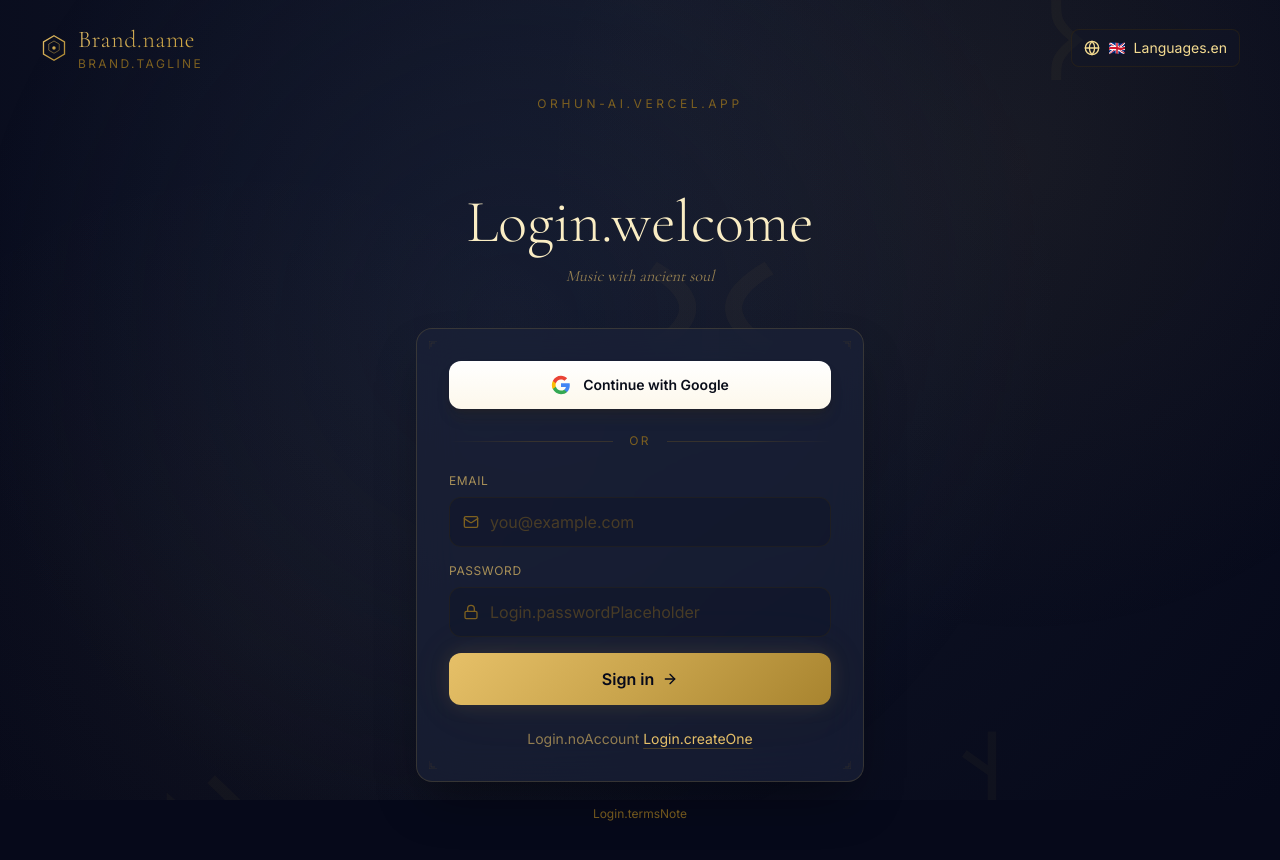
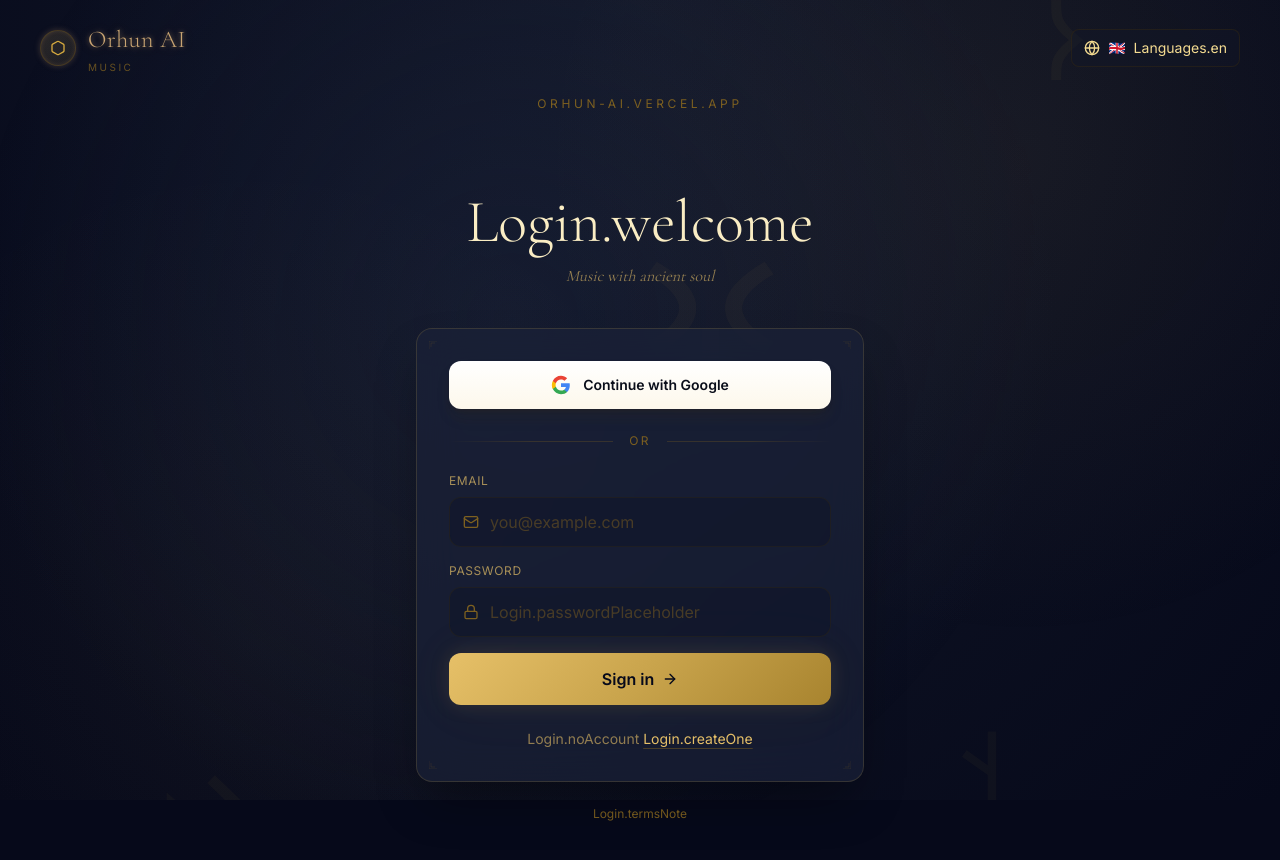
Before and after one commit to iftikhor-coder/orhun-ai, a Next.js app in the folder frontend/: page /en/login in a window 1280 px wide. Shown: the top 860 px of the page. Built offline with nearby package versions, Linux system fonts and the light colour scheme.

Commit message:
day 3: features + brand glow

```diff
--- a/frontend/components/logo.tsx
+++ b/frontend/components/logo.tsx
@@ -1,48 +1,115 @@
 'use client';
 
 import { useTranslations } from 'next-intl';
+import { Hexagon } from 'lucide-react';
 import { cn } from '@/lib/utils';
 
 interface LogoProps {
+  size?: 'sm' | 'md' | 'lg';
   className?: string;
-  size?: 'sm' | 'md' | 'lg';
-  showTagline?: boolean;
 }
 
-export function Logo({ className, size = 'md', showTagline = true }: LogoProps) {
+const SIZES = {
+  sm: { box: 'h-7 w-7',  icon: 'h-3.5 w-3.5', name: 'text-lg',  tagline: 'text-[9px]'  },
+  md: { box: 'h-9 w-9',  icon: 'h-4 w-4',     name: 'text-2xl', tagline: 'text-[10px]' },
+  lg: { box: 'h-12 w-12', icon: 'h-6 w-6',    name: 'text-3xl', tagline: 'text-xs'     },
+};
+
+export function Logo({ size = 'md', className }: LogoProps) {
   const t = useTranslations('Brand');
-
-  const sizes = {
-    sm: { name: 'text-base', tagline: 'text-[10px]', mark: 'h-5 w-5' },
-    md: { name: 'text-2xl', tagline: 'text-xs', mark: 'h-7 w-7' },
-    lg: { name: 'text-4xl', tagline: 'text-sm', mark: 'h-10 w-10' },
-  };
+  const s = SIZES[size];
 
   return (
-    <div className={cn('flex items-center gap-2.5', className)}>
-      <svg viewBox="0 0 32 32" fill="none" xmlns="http://www.w3.org/2000/svg" className={cn(sizes[size].mark, 'flex-shrink-0')}>
-        <defs>
-          <linearGradient id="goldGrad" x1="0%" y1="0%" x2="100%" y2="100%">
-            <stop offset="0%" stopColor="#e6c068" />
-            <stop offset="50%" stopColor="#c9a44c" />
-            <stop offset="100%" stopColor="#a8842f" />
-          </linearGradient>
-        </defs>
-        <path d="M16 2 L28 9 L28 23 L16 30 L4 23 L4 9 Z" stroke="url(#goldGrad)" strokeWidth="1.5" fill="none" />
-        <path d="M16 8 L22 11.5 L22 18.5 L16 22 L10 18.5 L10 11.5 Z" stroke="url(#goldGrad)" strokeWidth="1" fill="none" opacity="0.6" />
-        <circle cx="16" cy="16" r="2" fill="url(#goldGrad)" />
-      </svg>
+    <>
+      <style>{`
+        @keyframes orhun-fire-glow {
+          0%, 100% {
+            text-shadow:
+              0 0 4px rgba(212, 165, 116, 0.4),
+              0 0 8px rgba(212, 165, 116, 0.25);
+            color: #c8a574;
+            filter: brightness(0.92);
+          }
+          25% {
+            text-shadow:
+              0 0 10px rgba(245, 200, 130, 0.6),
+              0 0 20px rgba(245, 200, 130, 0.4);
+            color: #e0b87a;
+            filter: brightness(1.1);
+          }
+          50% {
+            text-shadow:
+              0 0 16px rgba(255, 210, 130, 0.95),
+              0 0 32px rgba(255, 200, 100, 0.65),
+              0 0 48px rgba(255, 170, 60, 0.4),
+              0 0 64px rgba(255, 130, 30, 0.25);
+            color: #ffd28a;
+            filter: brightness(1.35);
+          }
+          75% {
+            text-shadow:
+              0 0 10px rgba(245, 200, 130, 0.6),
+              0 0 20px rgba(245, 200, 130, 0.4);
+            color: #e0b87a;
+            filter: brightness(1.1);
+          }
+        }
 
-      <div className="flex flex-col leading-none">
-        <span className={cn('font-display font-light tracking-wide text-gold-shine', sizes[size].name)}>
-          {t('name')}
-        </span>
-        {showTagline && (
-          <span className={cn('font-sans tracking-[0.2em] uppercase text-gold-700', sizes[size].tagline)}>
+        @keyframes orhun-icon-glow {
+          0%, 100% {
+            box-shadow:
+              0 0 6px rgba(212, 165, 116, 0.25),
+              inset 0 0 4px rgba(212, 165, 116, 0.15);
+          }
+          50% {
+            box-shadow:
+              0 0 14px rgba(255, 200, 100, 0.6),
+              0 0 28px rgba(255, 170, 60, 0.35),
+              inset 0 0 8px rgba(255, 210, 130, 0.3);
+          }
+        }
+
+        .orhun-fire-glow {
+          animation: orhun-fire-glow 5s ease-in-out infinite;
+          will-change: text-shadow, filter, color;
+        }
+
+        .orhun-icon-glow {
+          animation: orhun-icon-glow 5s ease-in-out infinite;
+        }
+      `}</style>
+
+      <div className={cn('flex items-center gap-3', className)}>
+        <div
+          className={cn(
+            'rounded-full bg-gradient-gold-soft border border-gold-700/40',
+            'flex items-center justify-center flex-shrink-0',
+            'orhun-icon-glow',
+            s.box
+          )}
+        >
+          <Hexagon className={cn('text-gold-400', s.icon)} />
+        </div>
+
+        <div className="flex flex-col leading-none">
+          <span
+            className={cn(
+              'font-display font-light orhun-fire-glow tracking-wide',
+              s.name
+            )}
+          >
+            {t('name')}
+          </span>
+          <span
+            className={cn(
+              'uppercase tracking-[0.25em] text-gold-700/80 mt-1.5',
+              s.tagline
+            )}
+          >
             {t('tagline')}
           </span>
-        )}
+        </div>
       </div>
-    </div>
+    </>
   );
 }
--- a/frontend/messages/az.json
+++ b/frontend/messages/az.json
@@ -1,4 +1,13 @@
 {
+  "Brand": {
+    "name": "Orhun AI",
+    "tagline": "MUSIQI"
+  },
+  "Nav": {
+    "home": "Əsas",
+    "create": "Yarat",
+    "explore": "Kəşf"
+  },
   "Login": {
     "title": "Orhun AI'a xoş gəlmisiniz",
     "subtitle": "Qədim ruhlu musiqi",
@@ -139,10 +148,24 @@
     "generic": "Nəsə səhv getdi. Yenidən cəhd edin."
   },
   "Genres": {
-    "pop": "Pop", "rock": "Rok", "hiphop": "Hip-Hop", "electronic": "Elektronik",
-    "jazz": "Caz", "classical": "Klassik", "rnb": "R&B", "country": "Kantri",
-    "folk": "Xalq", "metal": "Metal", "reggae": "Reggae", "blues": "Blyuz",
-    "lofi": "Lo-Fi", "ambient": "Ambient", "disco": "Disko", "funk": "Fank",
-    "house": "House", "techno": "Texno", "indie": "İndi"
+    "pop": "Pop",
+    "rock": "Rok",
+    "hiphop": "Hip-Hop",
+    "electronic": "Elektronik",
+    "jazz": "Caz",
+    "classical": "Klassik",
+    "rnb": "R&B",
+    "country": "Kantri",
+    "folk": "Xalq",
+    "metal": "Metal",
+    "reggae": "Reggae",
+    "blues": "Blyuz",
+    "lofi": "Lo-Fi",
+    "ambient": "Ambient",
+    "disco": "Disko",
+    "funk": "Fank",
+    "house": "House",
+    "techno": "Texno",
+    "indie": "İndi"
   }
 }
--- a/frontend/messages/en.json
+++ b/frontend/messages/en.json
@@ -1,4 +1,13 @@
 {
+  "Brand": {
+    "name": "Orhun AI",
+    "tagline": "MUSIC"
+  },
+  "Nav": {
+    "home": "Home",
+    "create": "Create",
+    "explore": "Explore"
+  },
   "Login": {
     "title": "Welcome to Orhun AI",
     "subtitle": "Music with ancient soul",
@@ -139,10 +148,24 @@
     "generic": "Something went wrong. Please try again."
   },
   "Genres": {
-    "pop": "Pop", "rock": "Rock", "hiphop": "Hip-Hop", "electronic": "Electronic",
-    "jazz": "Jazz", "classical": "Classical", "rnb": "R&B", "country": "Country",
-    "folk": "Folk", "metal": "Metal", "reggae": "Reggae", "blues": "Blues",
-    "lofi": "Lo-Fi", "ambient": "Ambient", "disco": "Disco", "funk": "Funk",
-    "house": "House", "techno": "Techno", "indie": "Indie"
+    "pop": "Pop",
+    "rock": "Rock",
+    "hiphop": "Hip-Hop",
+    "electronic": "Electronic",
+    "jazz": "Jazz",
+    "classical": "Classical",
+    "rnb": "R&B",
+    "country": "Country",
+    "folk": "Folk",
+    "metal": "Metal",
+    "reggae": "Reggae",
+    "blues": "Blues",
+    "lofi": "Lo-Fi",
+    "ambient": "Ambient",
+    "disco": "Disco",
+    "funk": "Funk",
+    "house": "House",
+    "techno": "Techno",
+    "indie": "Indie"
   }
 }
--- a/frontend/messages/tr.json
+++ b/frontend/messages/tr.json
@@ -1,4 +1,13 @@
 {
+  "Brand": {
+    "name": "Orhun AI",
+    "tagline": "MÜZIK"
+  },
+  "Nav": {
+    "home": "Ana Sayfa",
+    "create": "Oluştur",
+    "explore": "Keşfet"
+  },
   "Login": {
     "title": "Orhun AI'ya hoş geldiniz",
     "subtitle": "Kadim ruhlu müzik",
@@ -139,10 +148,24 @@
     "generic": "Bir şeyler ters gitti. Tekrar deneyin."
   },
   "Genres": {
-    "pop": "Pop", "rock": "Rock", "hiphop": "Hip-Hop", "electronic": "Elektronik",
-    "jazz": "Caz", "classical": "Klasik", "rnb": "R&B", "country": "Country",
-    "folk": "Halk", "metal": "Metal", "reggae": "Reggae", "blues": "Blues",
-    "lofi": "Lo-Fi", "ambient": "Ambient", "disco": "Disko", "funk": "Funk",
-    "house": "House", "techno": "Tekno", "indie": "Indie"
+    "pop": "Pop",
+    "rock": "Rock",
+    "hiphop": "Hip-Hop",
+    "electronic": "Elektronik",
+    "jazz": "Caz",
+    "classical": "Klasik",
+    "rnb": "R&B",
+    "country": "Country",
+    "folk": "Halk",
+    "metal": "Metal",
+    "reggae": "Reggae",
+    "blues": "Blues",
+    "lofi": "Lo-Fi",
+    "ambient": "Ambient",
+    "disco": "Disko",
+    "funk": "Funk",
+    "house": "House",
+    "techno": "Tekno",
+    "indie": "Indie"
   }
 }
--- a/frontend/messages/uz.json
+++ b/frontend/messages/uz.json
@@ -1,4 +1,13 @@
 {
+  "Brand": {
+    "name": "Orhun AI",
+    "tagline": "MUZIKA"
+  },
+  "Nav": {
+    "home": "Asosiy",
+    "create": "Yaratish",
+    "explore": "Kashf"
+  },
   "Login": {
     "title": "Orhun AI'ga xush kelibsiz",
     "subtitle": "Qadimiy ruh bilan musiqa",
@@ -139,10 +148,24 @@
     "generic": "Nimadir noto'g'ri ketdi. Qayta urinib ko'ring."
   },
   "Genres": {
-    "pop": "Pop", "rock": "Rok", "hiphop": "Hip-Hop", "electronic": "Elektronik",
-    "jazz": "Jazz", "classical": "Klassik", "rnb": "R&B", "country": "Kantri",
-    "folk": "Xalq", "metal": "Metal", "reggae": "Reggi", "blues": "Blyuz",
-    "lofi": "Lo-Fi", "ambient": "Ambient", "disco": "Disko", "funk": "Fank",
-    "house": "House", "techno": "Texno", "indie": "Indi"
+    "pop": "Pop",
+    "rock": "Rok",
+    "hiphop": "Hip-Hop",
+    "electronic": "Elektronik",
+    "jazz": "Jazz",
+    "classical": "Klassik",
+    "rnb": "R&B",
+    "country": "Kantri",
+    "folk": "Xalq",
+    "metal": "Metal",
+    "reggae": "Reggi",
+    "blues": "Blyuz",
+    "lofi": "Lo-Fi",
+    "ambient": "Ambient",
+    "disco": "Disko",
+    "funk": "Fank",
+    "house": "House",
+    "techno": "Texno",
+    "indie": "Indi"
   }
 }
```
